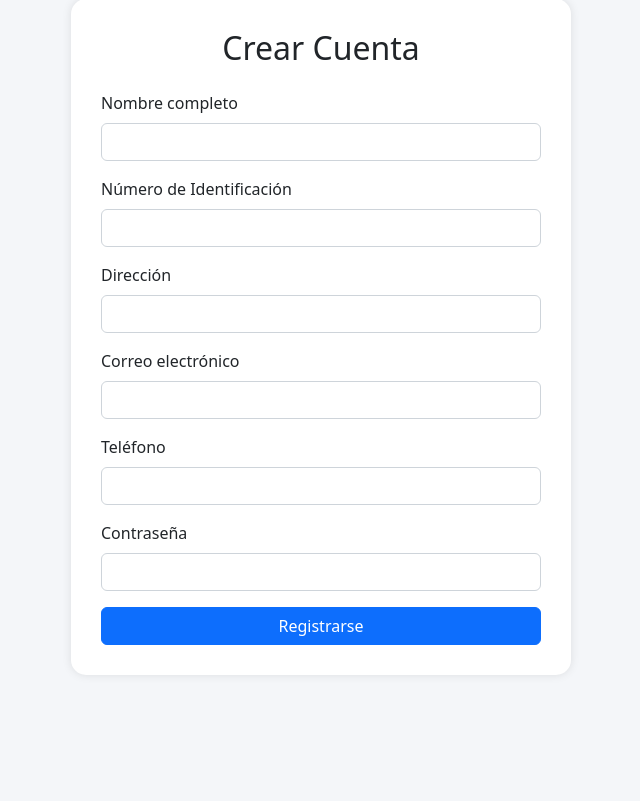
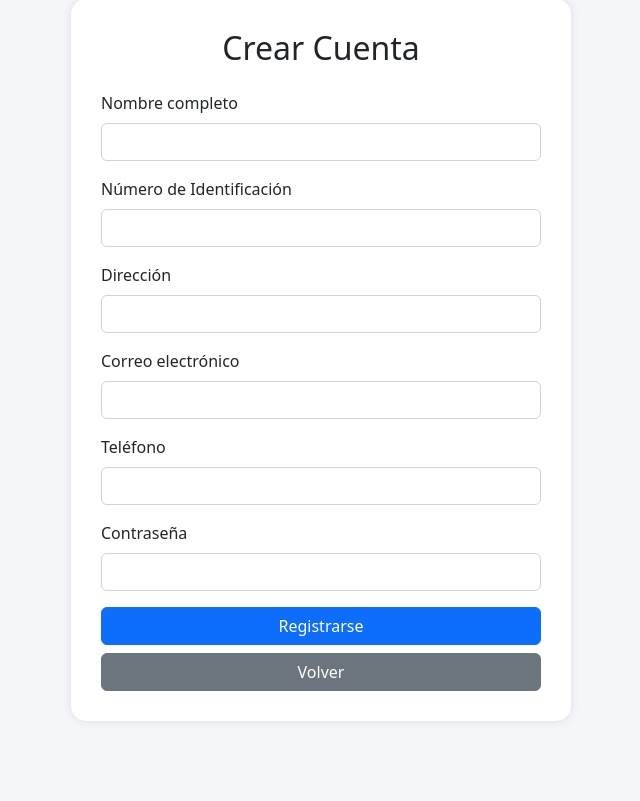
Before and after one commit to jschantrep/renacientes, a PHP site: page /registro.php in a window 1280 px wide. Shown: the part 81-882 px from the top of the page, without its empty margins (319-959 px from the left). Before the commit the page ends 726 px from the top, so only its background shows below. Run offline with PHP 8.4, Linux system fonts and the light colour scheme.

Commit message:
feat: :sparkles: DVP-2 - Encriptación pass y limpieza

```diff
--- a/ctrlRegistro.php
+++ b/ctrlRegistro.php
@@ -12,9 +12,10 @@ $direccion = $_POST['Direccion'] ?? '';
 $email = $_POST['email'] ?? '';
 $tel = $_POST['tel'] ?? '';
 $password = $_POST['password'] ?? '';
+$password_encriptado = md5($password);
 
 if ($nombre && $documento && $direccion && $email && $tel && $password) {
-    if (registrarUsuario($conexion, $nombre, $documento, $direccion, $email, $tel, $password)) {
+    if (registrarUsuario($conexion, $nombre, $documento, $direccion, $email, $tel, $password_encriptado)) {
         echo "Registro exitoso. <a href='login.php'>Inicia sesión</a>";
     } else {
         echo "Error al registrar usuario.";
--- a/index.html
+++ b/index.html
@@ -30,7 +30,7 @@
                 <span class="navbar-toggler-icon"></span>
             </button>
             <div class="collapse navbar-collapse" id="navbarNav">
-                <ul class="navbar-nav ms-auto"> <!-- Alineado a la derecha -->
+                <ul class="navbar-nav ms-auto">
                     <li class="nav-item">
                         <a class="nav-link" href="registro.php">Registro</a>
                     </li>
--- a/modelRegistro.php
+++ b/modelRegistro.php
@@ -1,8 +1,4 @@
 <?php
-ini_set('display_errors', 1);
-error_reporting(E_ALL);
-
-
 function registrarUsuario($conexion, $nombre, $documento, $direccion, $email, $tel, $password) {
     $stmt = $conexion->prepare("INSERT INTO datos_basicos (Nombre, Documento, Direccion, email, tel, password) VALUES (?, ?, ?, ?, ?, ?)");
     $stmt->bind_param("ssssss", $nombre, $documento, $direccion, $email, $tel, $password);
--- a/registro.php
+++ b/registro.php
@@ -53,12 +53,13 @@
                     <label for="password" class="form-label">Contraseña</label>
                     <input type="password" class="form-control" id="password" name="password" required>
                 </div>
-                <button type="submit" class="btn btn-primary w-100">Registrarse</button>
+                <div class="d-grid gap-2">
+                    <button type="submit" class="btn btn-primary">Registrarse</button>
+                    <a href="index.html" class="btn btn-secondary">Volver</a>
+                </div>
             </form>
-
         </div>
     </div>
-
     <script src="https://cdn.jsdelivr.net/npm/bootstrap@5.2.3/dist/js/bootstrap.bundle.min.js"></script>
     <script>
         document.querySelector("form").addEventListener("submit", function (e) {
@@ -91,7 +92,5 @@
                 });
         });
     </script>
-
 </body>
-
 </html>
```
Also changed, not shown: ctrlLogin.php (+4 -12 lines), entorno.php (+0 -7 lines).
